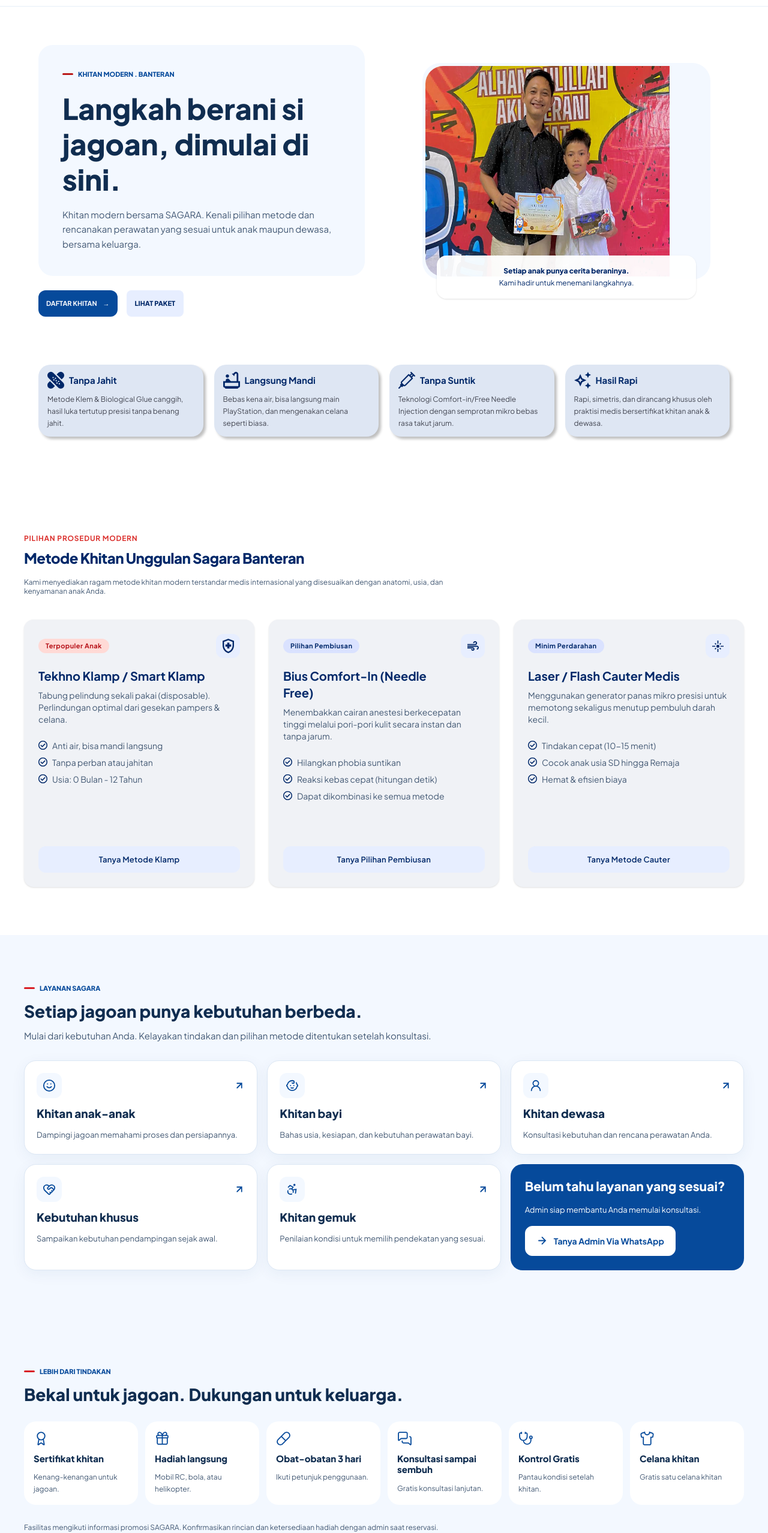
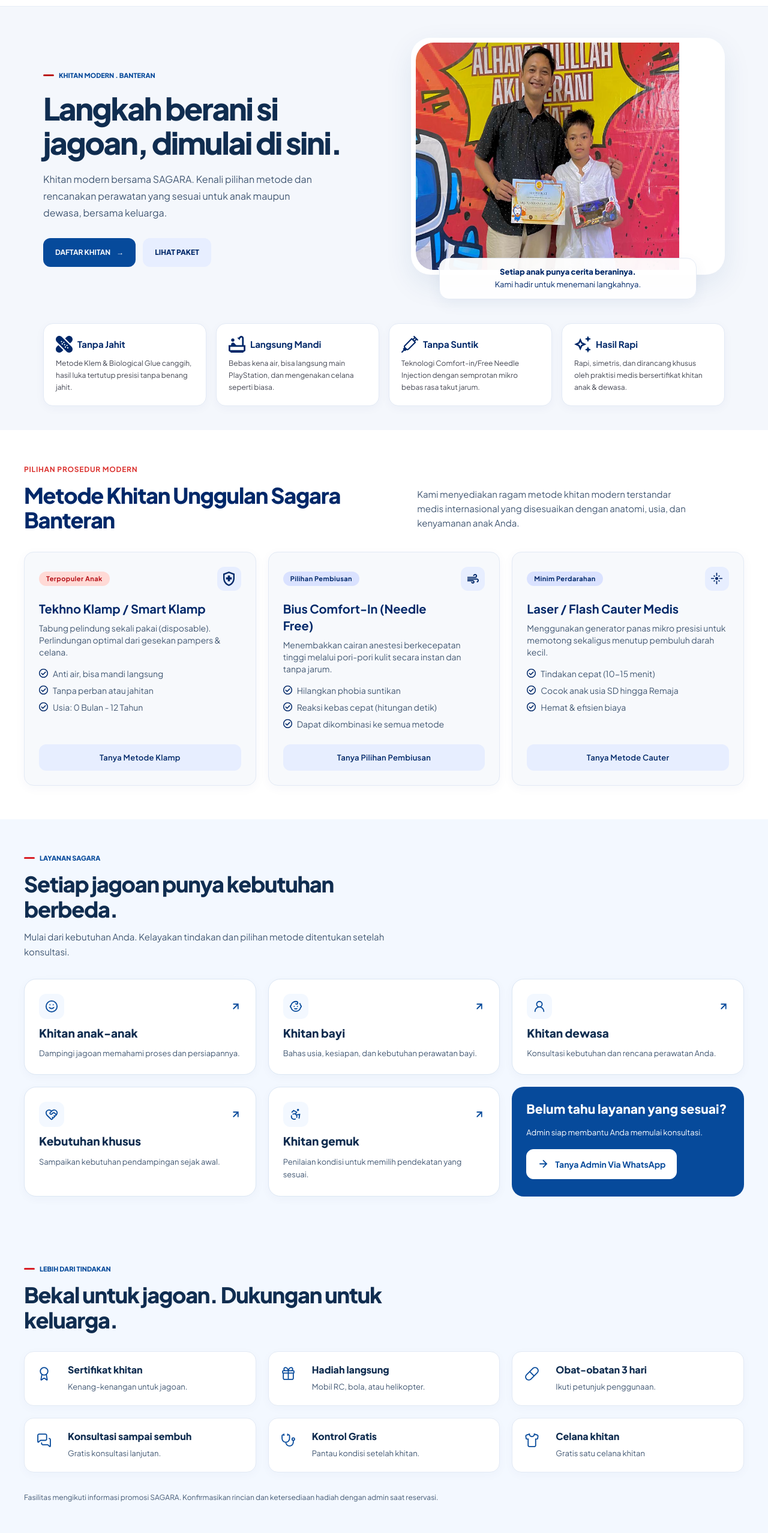
Before and after one commit to Constanvel/Sagara, a Next.js app: page / in a window 1280 px wide. Shown: the part 70-2626 px from the top of the page at 60% size. Built offline with nearby package versions, Linux system fonts and the light colour scheme.

Commit message:
style: polish desktop composition and reduce empty spacing

```diff
--- a/src/components/sections/HeroSection.tsx
+++ b/src/components/sections/HeroSection.tsx
@@ -31,29 +31,29 @@
 }
 
 export function HeroSection() {
-  return <section aria-labelledby="hero-title" className="relative pb-[110px] lg:pb-20">
-    <div className="mx-auto max-w-[1200px] lg:grid lg:grid-cols-2 lg:items-center lg:gap-16 lg:px-6 lg:py-16">
-      <div>
-        <div className="bg-soft px-6 pt-6 pb-7 lg:rounded-3xl lg:p-10">
+  return <section aria-labelledby="hero-title" className="hero-section relative pb-[110px] lg:bg-[#f4f7fc] lg:pt-3 lg:pb-10">
+    <div className="mx-auto max-w-[1200px] lg:grid lg:grid-cols-[1.08fr_1fr] lg:items-center lg:gap-12 lg:px-8 lg:pt-10 lg:pb-9">
+      <div className="hero-copy lg:py-4">
+        <div className="bg-soft px-6 pt-6 pb-7 lg:bg-transparent lg:p-0">
           <p className="flex items-center gap-2 text-[11px] font-extrabold text-primary uppercase"><span className="h-[3px] w-[18px] rounded-sm bg-red" />Khitan modern . Banteran</p>
-          <h1 id="hero-title" className="mt-[18px] max-w-[364px] text-[32px] leading-[1.23] font-extrabold text-ink lg:max-w-none lg:text-5xl"><span className="block lg:inline">Langkah berani si </span><span className="block lg:inline">jagoan, dimulai di </span><span className="block lg:inline">sini.</span></h1>
-          <p className="mt-[18px] text-[15px] leading-[1.65] text-muted">Khitan modern bersama SAGARA. Kenali pilihan metode dan rencanakan perawatan yang sesuai untuk anak maupun dewasa, bersama keluarga.</p>
+          <h1 id="hero-title" className="mt-[18px] max-w-[364px] text-[32px] leading-[1.23] font-extrabold text-ink lg:max-w-[560px] lg:text-[clamp(2.75rem,4vw,3.5rem)] lg:leading-[1.1] lg:tracking-[-0.045em]"><span className="block lg:inline">Langkah berani si </span><span className="block lg:inline">jagoan, dimulai di </span><span className="block lg:inline">sini.</span></h1>
+          <p className="mt-[18px] text-[15px] leading-[1.65] text-muted lg:mt-5 lg:max-w-[460px] lg:text-base lg:leading-7">Khitan modern bersama SAGARA. Kenali pilihan metode dan rencanakan perawatan yang sesuai untuk anak maupun dewasa, bersama keluarga.</p>
         </div>
-        <div className="mt-[-5px] flex flex-wrap gap-[15px] px-[22px] lg:mt-6 lg:px-0">
+        <div className="mt-[-5px] flex flex-wrap gap-[15px] px-[22px] hero-actions lg:mt-7 lg:gap-3 lg:px-0 lg:[&>a]:min-h-12 lg:[&>a]:rounded-xl lg:[&>a]:px-5! lg:[&>a]:text-xs!">
           <ContactAction className="min-h-11 rounded-[8px] bg-primary !px-[13px] !text-[11px] text-white uppercase">Daftar khitan <span aria-hidden="true">→</span></ContactAction>
           <Link href="/paket" className="inline-flex min-h-11 items-center rounded-[8px] bg-[#e7eeff] px-[14px] text-[11px] font-extrabold text-navy uppercase">Lihat paket</Link>
         </div>
       </div>
-      <div className="mx-auto mt-6 w-[calc(100%-58px)] max-w-[480px] lg:mt-0 lg:w-full">
-        <div className="rounded-[30px] bg-soft p-[5px]">
+      <div className="hero-visual mx-auto mt-6 w-[calc(100%-58px)] max-w-[480px] lg:mt-0 lg:w-full lg:max-w-none">
+        <div className="rounded-[30px] bg-soft p-[5px] lg:rounded-[32px] lg:bg-white lg:p-2 lg:shadow-[0_16px_48px_rgba(21,61,117,0.09)]">
           <div className="relative aspect-[344/257] overflow-hidden rounded-[30px]">
             <Image src="/images/figma/hero.png" alt="Seorang anak bersama pendamping memegang sertifikat dan hadiah SAGARA." fill priority sizes="(min-width: 1024px) 470px, (max-width: 412px) 85vw, 344px" className="!top-[-41.72%] !left-[-13.49%] !h-[208.28%] !w-[116.68%] max-w-none" />
           </div>
         </div>
-        <div className="relative mx-auto -mt-10 w-[90%] rounded-2xl bg-white/95 px-4 py-4 text-center text-[12px] leading-[1.65] text-navy shadow-sm"><p className="font-extrabold">Setiap anak punya cerita beraninya.</p><p>Kami hadir untuk menemani langkahnya.</p></div>
+        <div className="relative mx-auto -mt-10 w-[90%] rounded-2xl bg-white/95 px-4 py-4 text-center text-[12px] leading-[1.65] text-navy shadow-sm lg:-mt-7 lg:w-[82%] lg:border lg:border-[#e5ebf5] lg:py-3 lg:text-[13px] lg:shadow-[0_8px_24px_rgba(21,61,117,0.06)]"><p className="font-extrabold">Setiap anak punya cerita beraninya.</p><p>Kami hadir untuk menemani langkahnya.</p></div>
       </div>
     </div>
-    <div className="mx-auto mt-10 grid max-w-[1200px] grid-cols-2 gap-x-[18px] gap-y-[14px] px-[21px] lg:mt-4 lg:grid-cols-4 lg:px-6">{highlights.map(item => <article key={item.title} className="min-w-0 rounded-[20px] bg-[#dee6f3] px-[15px] py-3 shadow-[4px_4px_4px_rgba(0,0,0,0.25)]"><div className="flex min-h-7 items-center gap-2"><Asset name={item.icon} width={28} height={28} className="h-7 w-7 shrink-0" /><h2 className="text-[13px] leading-5 font-bold text-navy lg:text-[15px]">{item.title}</h2></div><p className="mt-2 text-[9px] leading-[15px] text-[#434652] lg:text-xs lg:leading-5">{item.copy}</p></article>)}</div>
+    <div className="feature-grid mx-auto mt-10 grid max-w-[1200px] grid-cols-2 gap-x-[18px] gap-y-[14px] px-[21px] lg:mt-1 lg:grid-cols-4 lg:gap-4 lg:px-8">{highlights.map(item => <article key={item.title} className="min-w-0 rounded-[20px] bg-[#dee6f3] px-[15px] py-3 shadow-[4px_4px_4px_rgba(0,0,0,0.25)] lg:rounded-2xl lg:border lg:border-[#e3eaf5] lg:bg-white lg:p-5 lg:shadow-[0_4px_16px_rgba(21,61,117,0.04)]"><div className="flex min-h-7 items-center gap-2"><Asset name={item.icon} width={28} height={28} className="h-7 w-7 shrink-0" /><h2 className="text-[13px] leading-5 font-bold text-navy lg:text-[15px]">{item.title}</h2></div><p className="mt-2 text-[9px] leading-[15px] text-[#434652] lg:text-xs lg:leading-5">{item.copy}</p></article>)}</div>
     <div className="absolute right-0 bottom-0 left-0"><DecorativeRibbon /></div>
   </section>;
 }
--- a/src/components/sections/HomeSections.tsx
+++ b/src/components/sections/HomeSections.tsx
@@ -10,12 +10,12 @@
 
 function SectionIntro({ label, title, description }: { label: string; title: string; description?: string }) {
   return (
-    <div className="flex max-w-[720px] flex-col gap-3">
+    <div className="section-intro flex max-w-[720px] flex-col gap-3 lg:max-w-[640px] lg:gap-3.5">
       <p className="flex items-center gap-2 text-[11px] font-extrabold text-primary uppercase">
         <span aria-hidden="true" className="h-[3px] w-[18px] rounded-sm bg-[#d91f26]" />
         {label}
       </p>
-      <h2 className="text-[28px] leading-[1.23] font-extrabold text-ink">{title}</h2>
+      <h2 className="text-[28px] leading-[1.23] font-extrabold text-ink lg:text-[36px] lg:leading-[1.15] lg:tracking-[-0.035em]">{title}</h2>
       {description && <p className="text-[15px] leading-[1.65] text-muted">{description}</p>}
     </div>
   );
@@ -23,16 +23,16 @@
 
 export function MethodsSection() {
   return (
-    <section id="metode" aria-labelledby="methods-title" className="relative px-[18px] pt-12 pb-[39px] md:px-8 md:py-20">
+    <section id="metode" aria-labelledby="methods-title" className="content-section methods-section relative px-[18px] pt-12 pb-[39px] md:px-8 md:py-20 lg:py-14">
       <div className={container}>
-        <div className="max-w-[720px]">
-          <p className="text-xs leading-5 font-bold tracking-[0.75px] text-[#db322f] uppercase">Pilihan Prosedur Modern</p>
-          <h2 id="methods-title" className="mt-[10px] text-2xl leading-[25px] font-extrabold tracking-[-0.54px] text-navy">Metode Khitan Unggulan Sagara Banteran</h2>
-          <p className="mt-5 text-xs leading-[15px] text-muted">Kami menyediakan ragam metode khitan modern terstandar medis internasional yang disesuaikan dengan anatomi, usia, dan kenyamanan anak Anda.</p>
+        <div className="section-intro max-w-[720px] lg:grid lg:max-w-none lg:grid-cols-[1.1fr_1fr] lg:items-end lg:gap-x-14">
+          <p className="text-xs leading-5 font-bold tracking-[0.75px] text-[#db322f] uppercase lg:col-span-2">Pilihan Prosedur Modern</p>
+          <h2 id="methods-title" className="mt-[10px] text-2xl leading-[25px] font-extrabold tracking-[-0.54px] text-navy lg:mt-3 lg:max-w-[540px] lg:text-[36px] lg:leading-[1.15] lg:tracking-[-0.035em]">Metode Khitan Unggulan Sagara Banteran</h2>
+          <p className="mt-5 text-xs leading-[15px] text-muted lg:mt-0 lg:max-w-[460px] lg:pb-1 lg:text-[15px] lg:leading-6">Kami menyediakan ragam metode khitan modern terstandar medis internasional yang disesuaikan dengan anatomi, usia, dan kenyamanan anak Anda.</p>
         </div>
-        <div className="mx-[2px] mt-10 grid gap-y-16 md:mx-0 md:grid-cols-3 md:gap-6">
+        <div className="feature-grid mx-[2px] mt-10 grid gap-y-16 md:mx-0 md:grid-cols-3 md:gap-6 lg:mt-8 lg:gap-5">
           {methods.map((method, index) => (
-            <article key={method.title} className={`flex min-w-0 flex-col justify-between rounded-2xl bg-[#f0f2f6] p-6 shadow-sm ${index === 0 ? "min-h-[418px]" : "min-h-[446px]"} ${index === 2 ? "mt-[5px] md:mt-0" : ""}`}>
+            <article key={method.title} className={`flex min-w-0 flex-col justify-between rounded-2xl bg-[#f0f2f6] p-6 shadow-sm ${index === 0 ? "min-h-[418px]" : "min-h-[446px]"} ${index === 2 ? "mt-[5px] md:mt-0" : ""} lg:min-h-[360px] lg:border lg:border-[#e3eaf5] lg:bg-[#f7f9fc] lg:p-6 lg:shadow-[0_4px_18px_rgba(21,61,117,0.04)]`}>
               <div>
                 <div className="mb-4 flex min-h-10 items-center justify-between gap-2">
                   {method.badge ? <span className={`rounded-full px-3 py-1 text-[11px] leading-4 font-bold tracking-[0.44px] ${index === 0 ? "bg-[#ffdad6] text-[#b7131a]" : "bg-[#dae2ff] text-navy"}`}>{method.badge}</span> : <span />}
@@ -40,7 +40,7 @@
                 </div>
                 <h3 className="max-w-[280px] text-xl leading-7 font-bold text-navy">{method.title}</h3>
                 <p className="mt-2 text-sm leading-5 text-muted">{method.description}</p>
-                <ul className="mt-6 flex flex-col gap-2 text-sm leading-5 text-muted">
+                <ul className="mt-6 flex flex-col gap-2 text-sm leading-5 text-muted lg:mt-4">
                   {method.bullets.map((bullet) => <li key={bullet} className="flex items-start gap-2"><Asset name="imgContainer1.svg" width={15} height={15} className="mt-0.5 shrink-0" /><span>{bullet}</span></li>)}
                 </ul>
               </div>
@@ -56,12 +56,12 @@
 
 export function NeedsSection() {
   return (
-    <section id="layanan" className="bg-soft px-6 py-12 md:px-8 md:py-20">
-      <div className={`${container} flex flex-col gap-7`}>
+    <section id="layanan" className="content-section bg-soft px-6 py-12 md:px-8 md:py-20 lg:py-14">
+      <div className={`${container} flex flex-col gap-7 lg:gap-8`}>
         <SectionIntro label="Layanan SAGARA" title="Setiap jagoan punya kebutuhan berbeda." description="Mulai dari kebutuhan Anda. Kelayakan tindakan dan pilihan metode ditentukan setelah konsultasi." />
-        <div className="grid gap-4 md:grid-cols-2 lg:grid-cols-3">
+        <div className="feature-grid grid gap-4 md:grid-cols-2 lg:grid-cols-3 lg:gap-5">
           {needs.map((need) => (
-            <article key={need.title} className="relative flex min-w-0 flex-col gap-[14px] rounded-[20px] border border-line bg-white p-5 shadow-[0_6px_24px_rgba(21,61,117,0.06)]">
+            <article key={need.title} className="relative flex min-w-0 flex-col gap-[14px] rounded-[20px] border border-line bg-white p-5 shadow-[0_6px_24px_rgba(21,61,117,0.06)] lg:gap-3 lg:p-6 lg:shadow-[0_4px_16px_rgba(21,61,117,0.035)]">
               <div className="flex items-center justify-between"><span className="flex size-[42px] items-center justify-center rounded-xl bg-soft"><Asset name={need.icon} width={22} height={22} /></span><Asset name="imgArrowUpRight.svg" width={18} height={18} /></div>
               <h3 className="text-[19px] leading-[1.23] font-extrabold text-ink"><a href={whatsappUrl(`Halo admin SAGARA, saya ingin konsultasi layanan ${need.title}.`) ?? undefined} target="_blank" rel="noopener noreferrer" className="after:absolute after:inset-0 after:rounded-[20px]">{need.title}<span className="sr-only"> — konsultasi WhatsApp (tab baru)</span></a></h3>
               <p className="text-[13px] leading-[1.65] text-muted">{need.description}</p>
@@ -80,11 +80,11 @@
 
 export function BenefitsSection() {
   return (
-    <section className="bg-soft px-6 py-12 md:px-8 md:py-20">
-      <div className={`${container} flex flex-col gap-7`}>
+    <section className="content-section bg-soft px-6 py-12 md:px-8 md:py-20 lg:py-14">
+      <div className={`${container} flex flex-col gap-7 lg:gap-8`}>
         <SectionIntro label="Lebih dari tindakan" title="Bekal untuk jagoan. Dukungan untuk keluarga." />
-        <div className="grid w-full max-w-[342px] grid-cols-2 gap-3 md:max-w-none md:grid-cols-3 lg:grid-cols-6">
-          {benefits.map((benefit) => <article key={benefit.title} className="flex min-w-0 flex-col items-start gap-3 rounded-[20px] bg-white p-4"><Asset name={benefit.icon} width={25} height={25} className="shrink-0" /><h3 className="text-[15px] leading-[1.23] font-extrabold text-ink">{benefit.title}</h3><p className="text-xs leading-[1.65] text-muted">{benefit.description}</p></article>)}
+        <div className="feature-grid grid w-full max-w-[342px] grid-cols-2 gap-3 md:max-w-none md:grid-cols-3 lg:grid-cols-3 lg:gap-5">
+          {benefits.map((benefit) => <article key={benefit.title} className="flex min-w-0 flex-col items-start gap-3 rounded-[20px] bg-white p-4 lg:grid lg:grid-cols-[40px_1fr] lg:gap-x-3 lg:gap-y-2 lg:rounded-2xl lg:border lg:border-[#e3eaf5] lg:p-5 lg:shadow-[0_4px_16px_rgba(21,61,117,0.03)] lg:[&>img]:row-span-2 lg:[&>img]:mt-1 lg:[&>h3]:text-base lg:[&>p]:col-start-2 lg:[&>p]:text-[13px]"><Asset name={benefit.icon} width={25} height={25} className="shrink-0" /><h3 className="text-[15px] leading-[1.23] font-extrabold text-ink">{benefit.title}</h3><p className="text-xs leading-[1.65] text-muted">{benefit.description}</p></article>)}
         </div>
         <p className="text-xs leading-[1.65] text-muted">Fasilitas mengikuti informasi promosi SAGARA. Konfirmasikan rincian dan ketersediaan hadiah dengan admin saat reservasi.</p>
       </div>
@@ -94,16 +94,16 @@
 
 export function HomecareSection() {
   return (
-    <section id="homecare" className="px-6 py-12 md:px-8 md:py-20">
-      <div className={`${container} grid items-center gap-8 md:grid-cols-2`}>
+    <section id="homecare" className="content-section homecare-section px-6 py-12 md:px-8 md:py-20 lg:py-14">
+      <div className={`${container} grid items-center gap-8 md:grid-cols-2 lg:gap-12 lg:rounded-[28px] lg:border lg:border-[#e3eaf5] lg:bg-[#f7f9fc] lg:p-10`}>
         <div className="flex flex-col items-start gap-5">
           <SectionIntro label="SAGARA homecare" title="Pilihan khitan, dari rumah." description="Ingin khitan di rumah? Diskusikan kebutuhan keluarga Anda bersama admin SAGARA" />
           <p className="text-sm leading-[1.65] text-muted">Ketersediaan area, jadwal, kesiapan tempat, dan kelayakan layanan dikonfirmasi setelah konsultasi.</p>
           <ContactAction message="Saya ingin menanyakan layanan homecare." className={`${action} border-primary bg-primary text-white`}><Asset name="imgMessageCircle.svg" width={19} height={19} className="shrink-0" />Tanyakan layanan homecare</ContactAction>
         </div>
-        <div className="relative mx-auto min-h-[226px] w-full max-w-[342px] rounded-[28px] bg-soft p-6">
+        <div className="homecare-visual relative mx-auto min-h-[226px] w-full max-w-[342px] rounded-[28px] bg-soft p-6 lg:min-h-[280px] lg:max-w-[440px] lg:bg-white lg:p-7 lg:shadow-[0_8px_28px_rgba(21,61,117,0.05)]">
           <p className="flex items-center gap-2 text-[15px] font-extrabold text-primary"><Asset name="imgHouseHeart.svg" width={22} height={22} className="shrink-0" />SAGARA datang ke rumah</p>
-          <div className="absolute top-[69px] right-[10px] left-[7px] h-[133px] overflow-hidden" role="img" aria-label="Kendaraan layanan homecare SAGARA">
+          <div className="absolute top-[69px] right-[10px] left-[7px] h-[133px] overflow-hidden lg:top-[86px] lg:right-4 lg:left-4 lg:h-[170px]" role="img" aria-label="Kendaraan layanan homecare SAGARA">
             <Asset name="imgImage16.png" width={325} height={163} className="absolute -top-[12.03%] left-0 !h-[122.15%] w-full max-w-none" />
           </div>
         </div>
@@ -114,7 +114,7 @@
 
 export function FAQSection() {
   return (
-    <section id="faq" className="bg-soft px-6 py-12 md:px-8 md:py-20">
+    <section id="faq" className="content-section bg-soft px-6 py-12 md:px-8 md:py-20 lg:py-14">
       <div className={`${container} grid items-start gap-7 md:grid-cols-[0.85fr_1.15fr] md:gap-12`}>
         <div className="flex flex-col items-start gap-[22px]">
           <SectionIntro label="Tanya SAGARA" title="Masih ada yang ingin ditanyakan?" description="Ini beberapa hal yang sering ingin diketahui keluarga sebelum memulai." />
```
